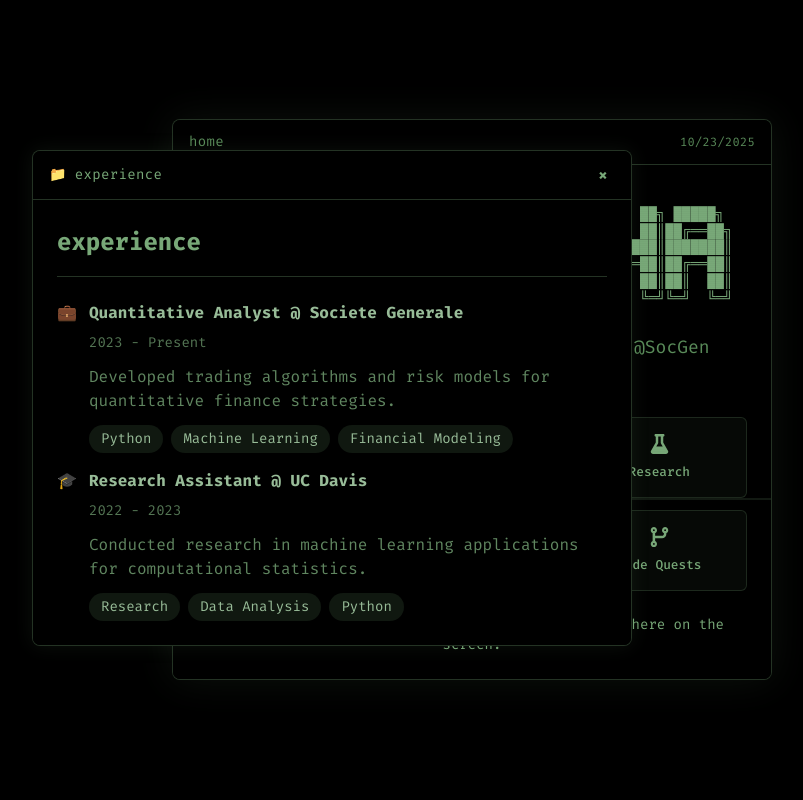
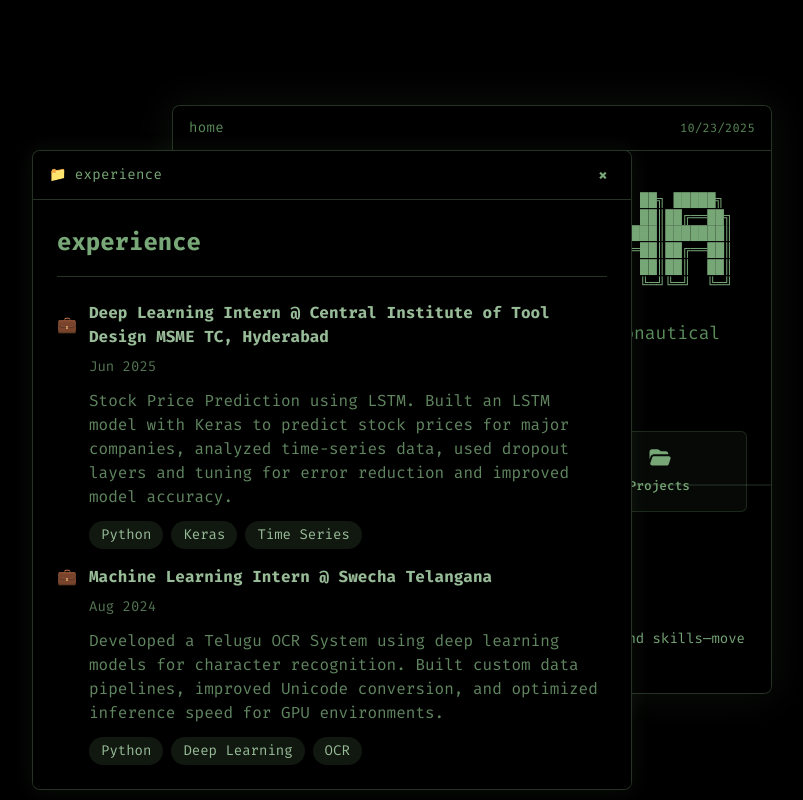
Before and after one commit to SAMI-CODEAI/SAMI-portifolio, a React (Create React App) app in the folder sami-codeai-my-portfolio/: page / in a window 1280 px wide. Both pictures are taken after a click on the button "Experience". Shown: the whole page, without its empty margins (168-971 px from the left). Built offline with nearby package versions, Linux system fonts and the light colour scheme; the HTML template or start-up script is replaced by a standard one.

Commit message:
23-10-25-3

```diff
--- a/sami-codeai-my-portfolio/src/components/ContactTab.tsx
+++ b/sami-codeai-my-portfolio/src/components/ContactTab.tsx
@@ -12,7 +12,7 @@ const ContactTab: React.FC = () => (
           <span className="text-green-400 text-xl">📧</span>
           <div>
             <div className="text-green-300 font-semibold">Email</div>
-            <div className="text-green-400/80">your.email@domain.com</div>
+            <div className="text-green-400/80">samiksha.thogeti@gmail.com</div>
           </div>
         </div>
       </div>
@@ -22,7 +22,7 @@ const ContactTab: React.FC = () => (
           <span className="text-green-400 text-xl">💼</span>
           <div>
             <div className="text-green-300 font-semibold">LinkedIn</div>
-            <div className="text-green-400/80">linkedin.com/in/yourprofile</div>
+            <div className="text-green-400/80">linkedin.com/in/samiksha-thogeti</div>
           </div>
         </div>
       </div>
@@ -32,7 +32,7 @@ const ContactTab: React.FC = () => (
           <span className="text-green-400 text-xl">🐙</span>
           <div>
             <div className="text-green-300 font-semibold">GitHub</div>
-            <div className="text-green-400/80">github.com/yourusername</div>
+            <div className="text-green-400/80">github.com/SAMI-CODEAI</div>
           </div>
         </div>
       </div>
@@ -42,7 +42,7 @@ const ContactTab: React.FC = () => (
           <span className="text-green-400 text-xl">📱</span>
           <div>
             <div className="text-green-300 font-semibold">Phone</div>
-            <div className="text-green-400/80">+1 (555) 123-4567</div>
+            <div className="text-green-400/80">+91-9063263893</div>
           </div>
         </div>
       </div>
--- a/sami-codeai-my-portfolio/src/components/ExperienceTab.tsx
+++ b/sami-codeai-my-portfolio/src/components/ExperienceTab.tsx
@@ -1,4 +1,4 @@
-// Example for ExperienceTab.tsx
+// ExperienceTab.tsx
 import React from "react";
 
 const ExperienceTab: React.FC = () => (
@@ -11,32 +11,32 @@ const ExperienceTab: React.FC = () => (
       <div className="experience-item">
         <div className="flex items-center gap-3 mb-2">
           <span className="text-green-400">💼</span>
-          <h3 className="text-green-300 font-semibold">Quantitative Analyst @ Societe Generale</h3>
+          <h3 className="text-green-300 font-semibold">Deep Learning Intern @ Central Institute of Tool Design MSME TC, Hyderabad</h3>
         </div>
-        <div className="text-green-400/70 text-sm mb-3 pl-8">2023 - Present</div>
+        <div className="text-green-400/70 text-sm mb-3 pl-8">Jun 2025</div>
         <p className="text-green-400/80 mb-3 pl-8">
-          Developed trading algorithms and risk models for quantitative finance strategies.
+          Stock Price Prediction using LSTM. Built an LSTM model with Keras to predict stock prices for major companies, analyzed time-series data, used dropout layers and tuning for error reduction and improved model accuracy.
         </p>
         <div className="flex gap-2 flex-wrap pl-8">
           <span className="bg-green-900/40 text-green-300 px-3 py-1 rounded-full text-sm">Python</span>
-          <span className="bg-green-900/40 text-green-300 px-3 py-1 rounded-full text-sm">Machine Learning</span>
-          <span className="bg-green-900/40 text-green-300 px-3 py-1 rounded-full text-sm">Financial Modeling</span>
+          <span className="bg-green-900/40 text-green-300 px-3 py-1 rounded-full text-sm">Keras</span>
+          <span className="bg-green-900/40 text-green-300 px-3 py-1 rounded-full text-sm">Time Series</span>
         </div>
       </div>
 
       <div className="experience-item">
         <div className="flex items-center gap-3 mb-2">
-          <span className="text-green-400">🎓</span>
-          <h3 className="text-green-300 font-semibold">Research Assistant @ UC Davis</h3>
+          <span className="text-green-400">💼</span>
+          <h3 className="text-green-300 font-semibold">Machine Learning Intern @ Swecha Telangana</h3>
         </div>
-        <div className="text-green-400/70 text-sm mb-3 pl-8">2022 - 2023</div>
+        <div className="text-green-400/70 text-sm mb-3 pl-8">Aug 2024</div>
         <p className="text-green-400/80 mb-3 pl-8">
-          Conducted research in machine learning applications for computational statistics.
+          Developed a Telugu OCR System using deep learning models for character recognition. Built custom data pipelines, improved Unicode conversion, and optimized inference speed for GPU environments.
         </p>
         <div className="flex gap-2 flex-wrap pl-8">
-          <span className="bg-green-900/40 text-green-300 px-3 py-1 rounded-full text-sm">Research</span>
-          <span className="bg-green-900/40 text-green-300 px-3 py-1 rounded-full text-sm">Data Analysis</span>
           <span className="bg-green-900/40 text-green-300 px-3 py-1 rounded-full text-sm">Python</span>
+          <span className="bg-green-900/40 text-green-300 px-3 py-1 rounded-full text-sm">Deep Learning</span>
+          <span className="bg-green-900/40 text-green-300 px-3 py-1 rounded-full text-sm">OCR</span>
         </div>
       </div>
     </div>
--- a/sami-codeai-my-portfolio/src/components/MainWindow.tsx
+++ b/sami-codeai-my-portfolio/src/components/MainWindow.tsx
@@ -1,7 +1,7 @@
 import React from "react";
 import TabButton from "./TabButton";
 import {
-  faUser, faGift, faFlask, faFolderOpen, faEnvelope, faCodeBranch
+  faUser, faGift, faFolderOpen, faEnvelope, faFileAlt
 } from '@fortawesome/free-solid-svg-icons';
 
 interface MainWindowProps {
@@ -25,9 +25,7 @@ const MainWindow: React.FC<MainWindowProps> = ({ openTab }) => (
       <div className="terminal-content p-6">
         <div className="space-y-6">
           <div className="ascii-art text-center">
-            {/* <pre className="text-green-400 inline-block text-sm md:text-base"> */}
             <pre className="text-green-500 inline-block text-xs md:text-sm">
-
 {`
 ███████╗ █████╗ ███╗   ███╗██╗██╗  ██╗███████╗██╗  ██╗ █████╗
 ██╔════╝██╔══██╗████╗ ████║██║██║ ██╔╝██╔════╝██║  ██║██╔══██╗
@@ -40,14 +38,14 @@ const MainWindow: React.FC<MainWindowProps> = ({ openTab }) => (
 
           <div className="text-center">
             <div className="text-green-500 text-lg mb-2">
-              CS & Stats ML @UCDavis | Prev. Quant @SocGen
+              B.Tech CSE - AI/ML | Institute of Aeronautical Engineering, Hyderabad
             </div>
             <div className="flex justify-center gap-4 mb-6">
-              <a href="https://github.com/" target="_blank" rel="noopener noreferrer"
+              <a href="https://github.com/SAMI-CODEAI" target="_blank" rel="noopener noreferrer"
                  className="text-green-500 hover:text-green-300 transition-colors">
                 GitHub
               </a>
-              <a href="https://linkedin.com/" target="_blank" rel="noopener noreferrer"
+              <a href="https://linkedin.com/in/samiksha-thogeti" target="_blank" rel="noopener noreferrer"
                  className="text-green-500 hover:text-green-300 transition-colors">
                 LinkedIn
               </a>
@@ -57,14 +55,15 @@ const MainWindow: React.FC<MainWindowProps> = ({ openTab }) => (
           <div className="grid grid-cols-2 md:grid-cols-3 gap-3">
             <TabButton icon={faUser} label="About" onClick={() => openTab("about")} />
             <TabButton icon={faGift} label="Experience" onClick={() => openTab("experience")} />
-            <TabButton icon={faFlask} label="Research" onClick={() => openTab("research")} />
+            {/* <TabButton icon={faFlask} label="Research" onClick={() => openTab("research")} /> */}
             <TabButton icon={faFolderOpen} label="Projects" onClick={() => openTab("projects")} />
             <TabButton icon={faEnvelope} label="Contact" onClick={() => openTab("contact")} />
-            <TabButton icon={faCodeBranch} label="Side Quests" onClick={() => openTab("sidequests")} />
+            <TabButton icon={faFileAlt} label="Resume" onClick={() => openTab("resume")} />
+            {/* <TabButton icon={faCodeBranch} label="Side Quests" onClick={() => openTab("sidequests")} /> */}
           </div>
 
           <div className="text-center text-green-00/60 text-sm mt-6">
-            Click any tab to open a window. Drag windows anywhere on the screen.
+            Select any tab to explore my profile, experience, and skills—move windows freely!
           </div>
         </div>
       </div>
--- a/sami-codeai-my-portfolio/src/components/ProjectsTab.tsx
+++ b/sami-codeai-my-portfolio/src/components/ProjectsTab.tsx
@@ -2,22 +2,28 @@ import React from "react";
 
 const projectList = [
   {
-    title: "AggieMate – Chrome Extension for UC Davis Schedule Builder",
-    description: "Shipped Chrome extension with 200+ installs improving class planning.",
-    tags: ["JavaScript", "Chrome Extensions", "UI/UX Design", "API Integration"],
-    icon: "🌱"
+    title: "ResumeAgent – Personal Resume QA Agent",
+    description: "AI agent deployed on Hugging Face for answering career and technical questions by interpreting resume and project experience. Features conversational Gradio interface, PDF parsing, secure notification system, and adaptive continuous improvement.",
+    tags: ["Python", "Gradio", "PyPDF", "Hugging Face", "API"],
+    icon: "🤖"
   },
   {
-    title: "China's Rise: Economic Opportunity or Threat to the US?",
-    description: "Comprehensive analysis exploring China's rapid growth and its implications.",
-    tags: ["Python", "Data Analysis", "Economic Research", "Visualization"],
-    icon: "📊"
+    title: "LearnSphere – Intelligent Study Companion",
+    description: "Adaptive learning assistant using OpenAI APIs and RAG for generating notes, quizzes, and flashcards. Integrated FAISS for semantic search across multi-format documents and interactive Streamlit UI for dynamic engagement.",
+    tags: ["Python", "OpenAI API", "FAISS", "Streamlit", "RAG"],
+    icon: "📚"
   },
   {
-    title: "Portfolio Website",
-    description: "Interactive React portfolio with terminal aesthetic and smooth animations.",
-    tags: ["React", "TypeScript", "CSS3", "Web Design"],
-    icon: "💻"
+    title: "AnimeSense – Hybrid Anime Recommendation Engine",
+    description: "Built a hybrid recommender system combining Keras embeddings and metadata-based analysis. Flask API with Dockerized GCP deployment, CI/CD automation, and experiment tracking with DVC and Comet ML.",
+    tags: ["TensorFlow", "Flask", "Docker", "GCP", "DVC"],
+    icon: "🎬"
+  },
+  {
+    title: "OptiStay – Hotel Cancellation Prediction System",
+    description: "End-to-end predictive analytics platform forecasting hotel booking cancellations with ML models and full CI/CD pipeline on GCP. Achieved high accuracy, precision, and F1-score on real-world hotel data.",
+    tags: ["Flask", "ML", "GCP", "Jenkins", "XGBoost"],
+    icon: "🏨"
   }
 ];
 
--- /dev/null
+++ b/sami-codeai-my-portfolio/src/components/Resume.tsx
@@ -0,0 +1,29 @@
+import React from "react";
+
+const Resume: React.FC = () => (
+  <div className="flex flex-col items-center justify-center w-full min-h-screen bg-black text-green-400 p-6">
+    <div className="tab-content-header mb-4">
+      <h2 className="text-green-500">Resume</h2>
+    </div>
+    <div className="w-full flex justify-center">
+      <iframe
+        src="/assets/Samiksha-Resume.pdf"
+        title="Samiksha Resume"
+        width="90%"
+        height="700px"
+        className="border border-green-500 rounded-md shadow-lg bg-white"
+      />
+    </div>
+    <div className="text-green-300 text-center mt-4">
+      <a
+        href="/assets/Samiksha-Resume.pdf"
+        download
+        className="underline hover:text-green-500"
+      >
+        Download PDF
+      </a>
+    </div>
+  </div>
+);
+
+export default Resume;
```
Also changed, not shown: package.json (added, +15 -0 lines), 2 other files (tests, documents, lock files or other folders).
